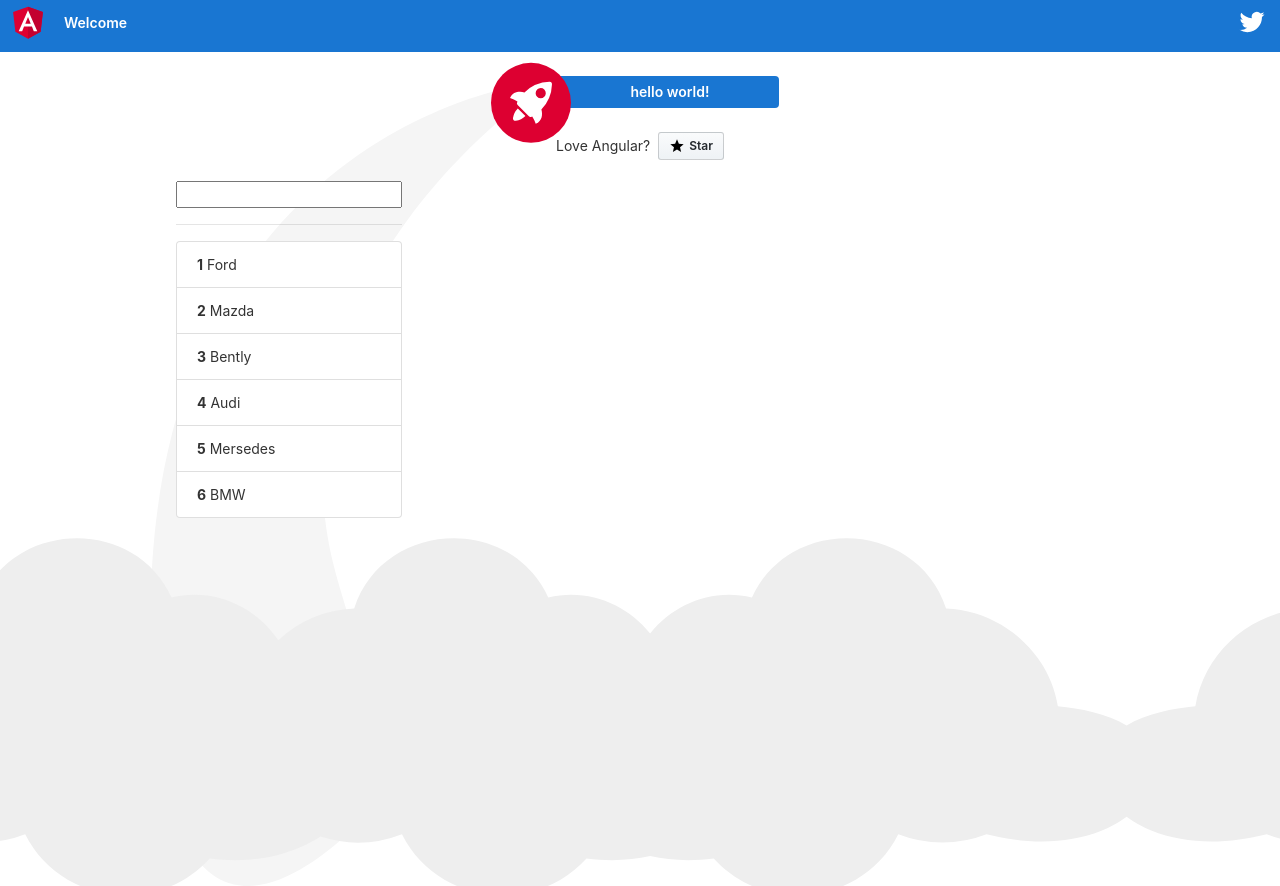
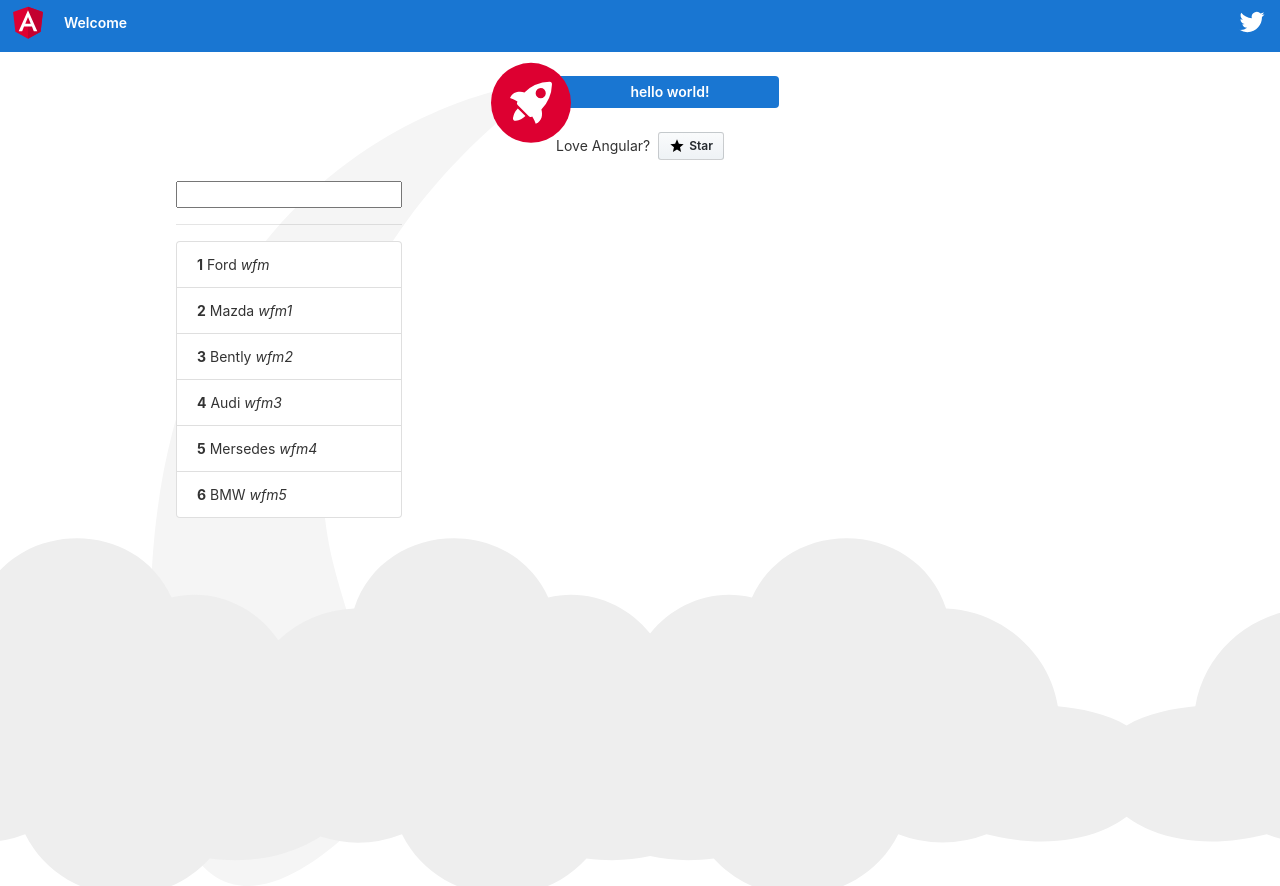
Before and after one commit to katerynabugaieva/angular-sandbox, an Angular app: page / in a window 1280 px wide. Built offline with nearby package versions, Linux system fonts and the light colour scheme.

Commit message:
pipes filter

```diff
--- a/src/app/car-filter.pipe.ts
+++ b/src/app/car-filter.pipe.ts
@@ -4,12 +4,15 @@ import { Pipe, PipeTransform } from "@angular/core";
   name: "carFilter"
 })
 export class CarFilterPipe implements PipeTransform {
-  transform(carList, searchString: string): any {
+  transform(carList, searchString: string, fieldName: string): any {
     if (carList.length === 0 || searchString === "") return carList;
 
     return carList.filter(
       car =>
-        car.name.toLowerCase().indexOf(searchString.toLocaleLowerCase()) !== -1
+        //  car.name.toLowerCase().indexOf(searchString.toLocaleLowerCase()) !== -1
+        car[fieldName]
+          .toLowerCase()
+          .indexOf(searchString.toLocaleLowerCase()) !== -1
     );
   }
 }
--- a/src/app/pipes-filter/pipes-filter.component.html
+++ b/src/app/pipes-filter/pipes-filter.component.html
@@ -4,9 +4,12 @@
   <ul class="list-group">
     <li
       class="list-group-item"
-      *ngFor="let car of cars | carFilter: searchCar; let i = index"
+      *ngFor="
+        let car of cars | carFilter: searchCar:'description';
+        let i = index
+      "
     >
-      <b>{{ i + 1 }}</b> {{ car.name }}
+      <b>{{ i + 1 }}</b> {{ car.name }} <i>{{ car.description }}</i>
     </li>
   </ul>
 </div>
--- a/src/app/pipes-filter/pipes-filter.component.ts
+++ b/src/app/pipes-filter/pipes-filter.component.ts
@@ -8,11 +8,11 @@ import { Component, OnInit } from "@angular/core";
 export class PipesFilterComponent {
   searchCar = "";
   cars = [
-    { name: "Ford" },
-    { name: "Mazda" },
-    { name: "Bently" },
-    { name: "Audi" },
-    { name: "Mersedes" },
-    { name: "BMW" }
+    { name: "Ford", description: "wfm" },
+    { name: "Mazda", description: "wfm1" },
+    { name: "Bently", description: "wfm2" },
+    { name: "Audi", description: "wfm3" },
+    { name: "Mersedes", description: "wfm4" },
+    { name: "BMW", description: "wfm5" }
   ];
 }
```
